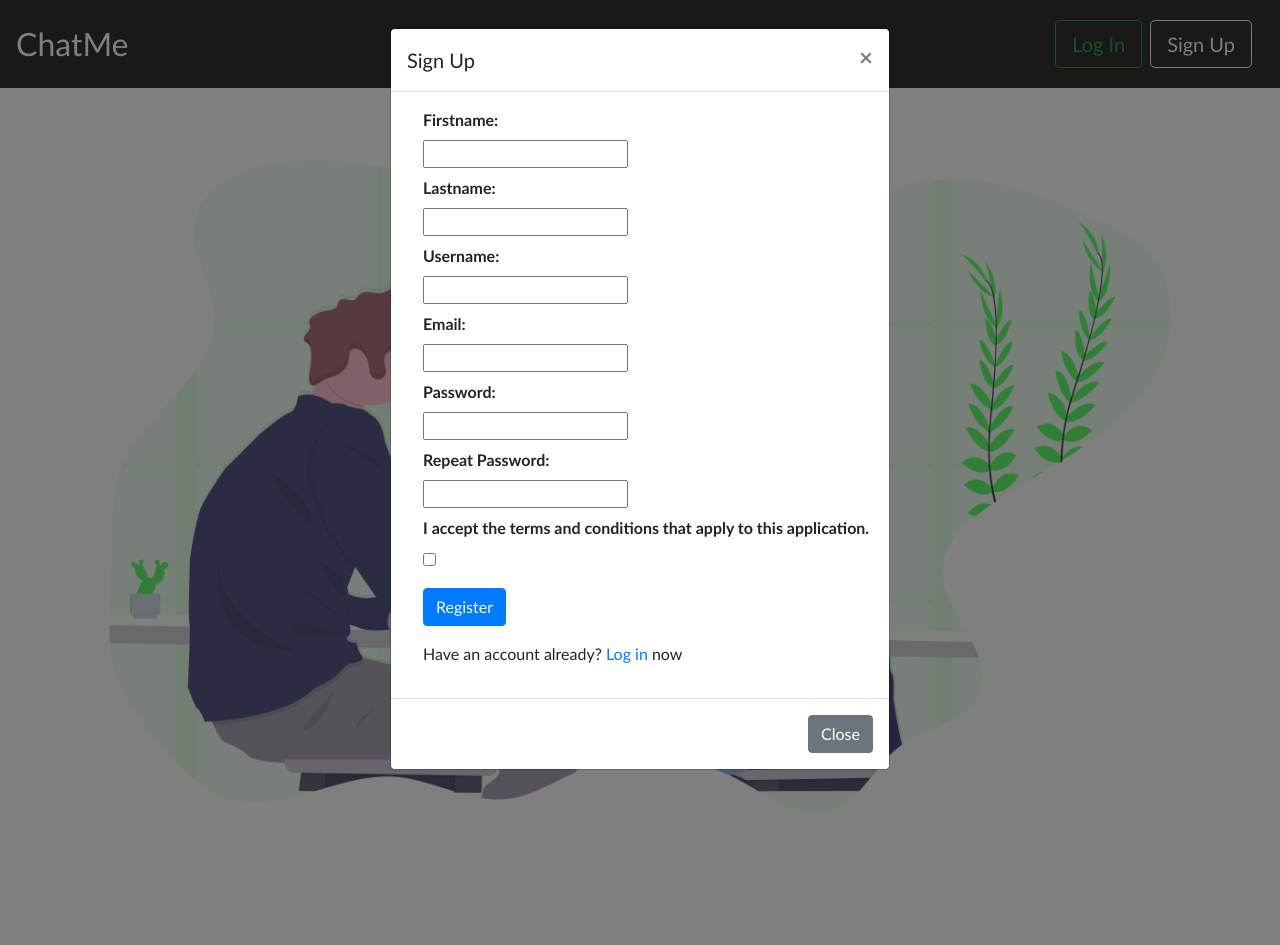
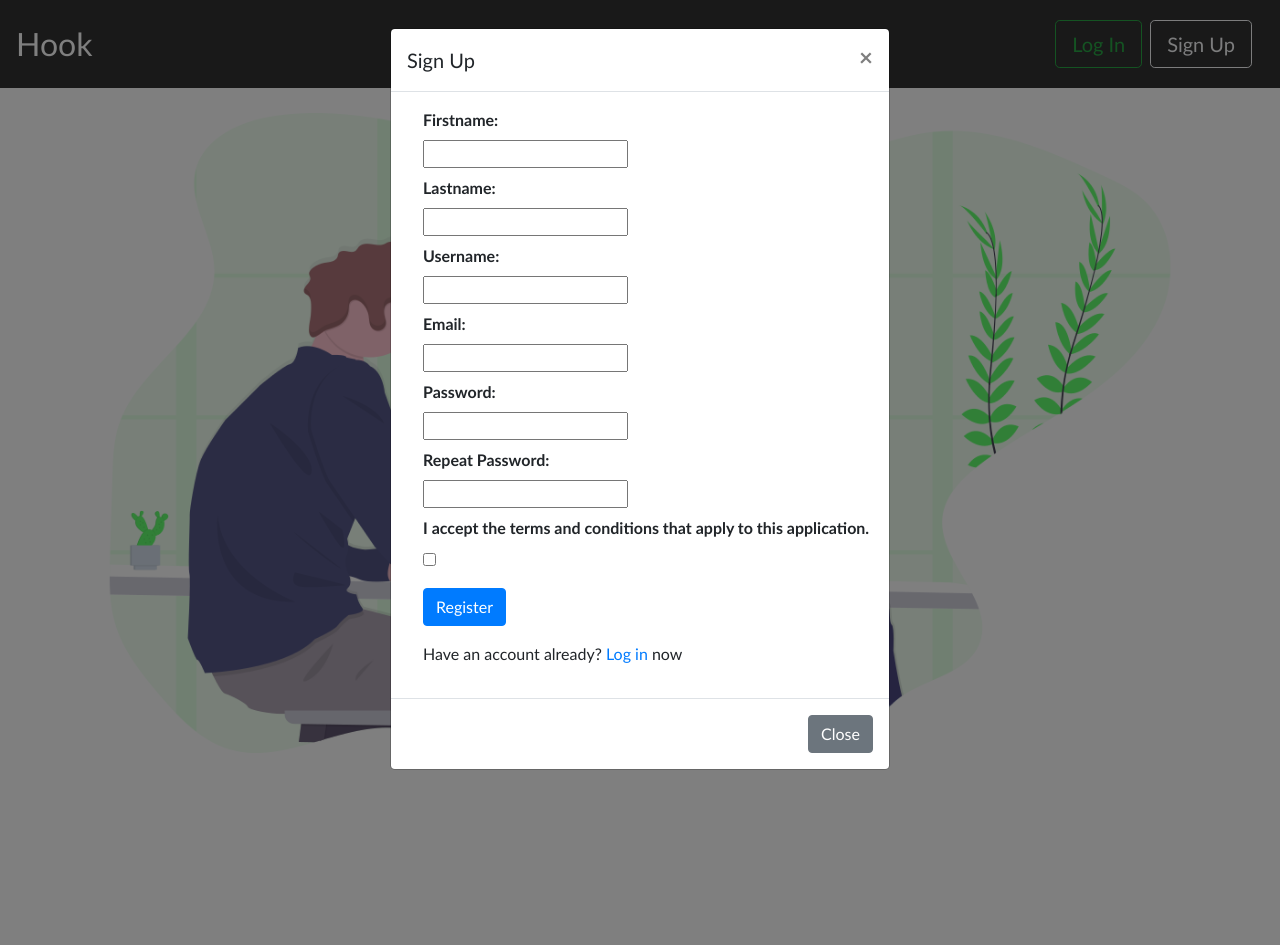
Before and after one commit to techemmy/Flask-Chat-Application, a Flask app: page / in a window 1280 px wide. Run offline with Flask 2, Linux system fonts and the light colour scheme; some libraries are stand-ins or nearby versions.

Commit message:
fix errors

```diff
--- a/application.py
+++ b/application.py
@@ -1,4 +1,3 @@
-#! usr/env/bin python
 from flask import (Flask, render_template, request, url_for,
                    redirect, flash, session)
 import os
@@ -160,6 +159,7 @@ def main():
     """ initialize db """
     print("Initializing db")
     db.create_all()
+    print("DB initalized successfully!")
 
 
 if __name__ == "__main__":
--- a/static/styles.css
+++ b/static/styles.css
@@ -10,7 +10,6 @@ body {
   font-family: Candara, sans-serif;
   box-sizing: border-box;
   overflow-x: hidden;
-  height: 100vh;
 }
 
 nav {
@@ -31,6 +30,13 @@ nav div button {
 }
 nav a {
   color: white;
+}
+
+div.img-box {
+  display: flex;
+  justify-content: center;
+  align-items: center;
+  height: 700px;
 }
 
 div.chat-head {
@@ -152,6 +158,7 @@ div .lists {
   color: white;
   padding: 10px 20px 10px 40px;
   width: unset;
+  text-align: right;
 }
 div .lists a {
   cursor: pointer;
@@ -170,7 +177,7 @@ div .lists .active-channel {
 .dm-list {
   list-style-type: none;
   overflow-y: auto;
-  height: 150px;
+  height: 300px;
 }
 
 h4.heads {
@@ -230,7 +237,9 @@ div.msgs-content .msg-space .send-space {
   width: 100%;
   position: absolute;
   bottom: 0;
-  margin-left: 20px;
+  margin-left: 0px;
+  background-color: rgba(0, 0, 0, 0.8);
+  padding: 10px;
 }
 div.msgs-content .msg-space .send-space textarea,
 div.msgs-content .msg-space .send-space button {
--- a/static/styles.scss
+++ b/static/styles.scss
@@ -18,7 +18,6 @@ body {
   font-family: $fonts, sans-serif;
   box-sizing: border-box;
   overflow-x: hidden;
-  height: 100vh;
 }
 
 nav {
@@ -39,6 +38,13 @@ nav {
   a {
     color: $white;
   }
+}
+
+div.img-box {
+  display: flex;
+  justify-content: center;
+  align-items: center;
+  height: 700px;
 }
 
 div.chat-head {
@@ -168,6 +174,7 @@ div {
     color: $white;
     padding: 10px 20px 10px 40px;
     width: unset;
+    text-align: right;
     a {
       cursor: pointer;
     }
@@ -187,7 +194,7 @@ div {
 .dm-list {
   list-style-type: none;
   overflow-y: auto;
-  height: 150px;
+  height: 300px;
 }
 
 h4.heads {
@@ -250,7 +257,9 @@ div.msgs-content {
       width: 100%;
       position: absolute;
       bottom: 0;
-      margin-left: 20px;
+      margin-left: 0px;
+      background-color: $secondary-color;
+      padding: 10px;
       textarea,
       button {
         margin: 5px;
--- a/templates/main/navbar.html
+++ b/templates/main/navbar.html
@@ -1,12 +1,12 @@
 <nav class="navbar navbar-dark">
-    {% if session.logged_in %}
-        <h3 class="navbar-brand" style="color: whitesmoke;cursor: default;">ChatMe</h3>
+    {% if session.user %}
+        <h3 class="navbar-brand" style="color: whitesmoke;cursor: default;">Hook</h3>
         <div class="form-inline p-2">
             <a href="{{ url_for('chat') }}"><button type="button" class="btn btn-outline-success btn-lg m-1">Chat</button></a>
             <a href="{{ url_for('logout') }}"><button type="button" class="btn btn-outline-light btn-lg m-1">Logout</button></a>
         </div>
     {% else %}
-        <a class="navbar-brand" href="{{ url_for('index') }}">ChatMe</a>
+        <a class="navbar-brand" href="{{ url_for('index') }}">Hook</a>
         <div class="form-inline p-2">
             <a href="{{ url_for('login') }}"><button type="button" class="btn btn-outline-success btn-lg m-1" id="login_btn">Log In</button></a>
             <button type="button" class="btn btn-outline-light btn-lg m-1 signup" data-toggle="modal" data-target="#signup" id="signup_btn">Sign Up</button>
```
Also changed, not shown: 1 other file.
